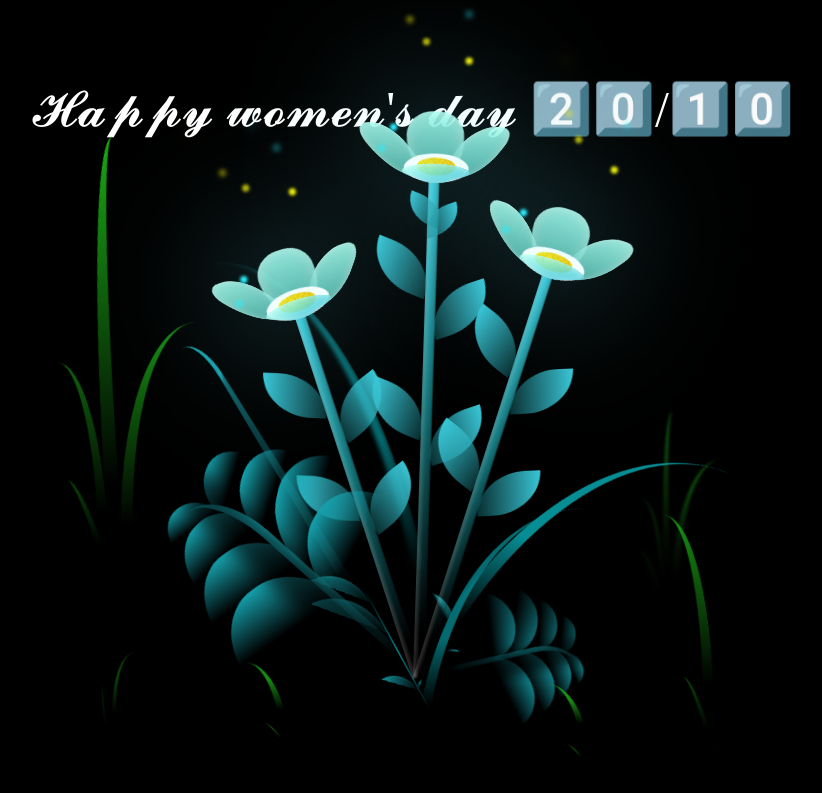
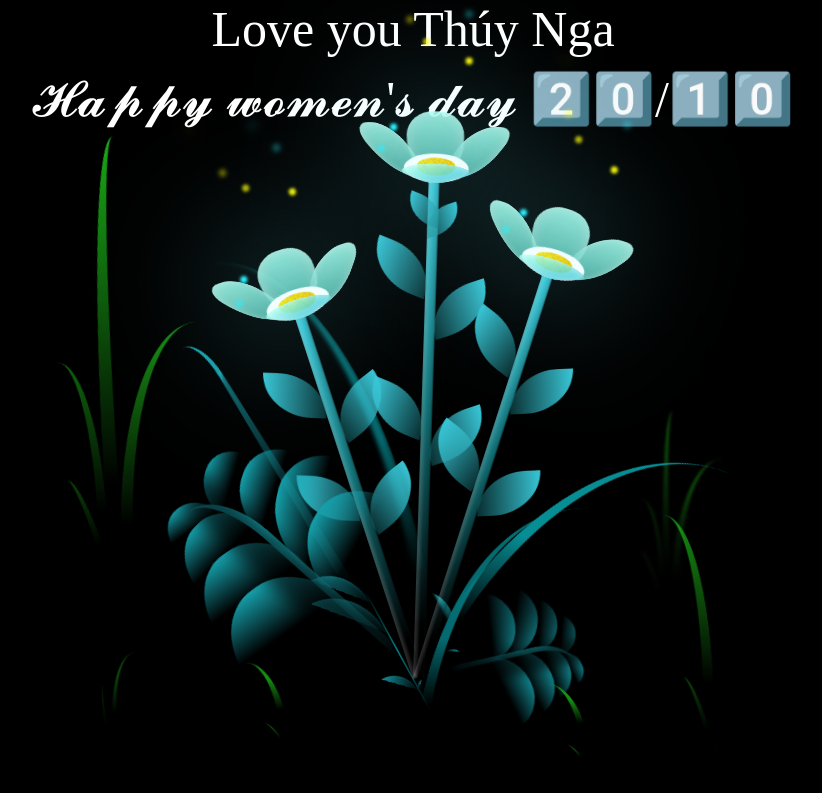
Before and after one commit to Enty2905/Love, a plain HTML site: page index.html in a window 1280 px wide. Shown: the whole page, without its empty margins (227-1049 px from the left). Drawn offline with Linux system fonts and the light colour scheme.

Commit message:
first commitd

```diff
--- a/index.html
+++ b/index.html
@@ -11,6 +11,7 @@
 <body class="not-loaded">
     <div class="night"></div>
     <div class="happy-woman-day">𝓗𝓪𝓹𝓹𝔂 𝔀𝓸𝓶𝓮𝓷'𝓼 𝓭𝓪𝔂 2️⃣0️⃣/1️⃣0️⃣</div>
+    <div class="happy-woman-day happy-woman-day-2">Love you Thúy Nga</div>
     <div class="flowers">
       <div class="flower flower--1">
         <div class="flower__leafs flower__leafs--1">
--- a/style.css
+++ b/style.css
@@ -35,9 +35,11 @@ body {
   color: white;
   font-size: 50px;
   position: fixed;
-  top: 80px;
+  top: 70px;
 }
-
+.happy-woman-day-2{
+  top: 0;
+}
 .flowers {
   position: relative;
   transform: scale(0.9);
```
